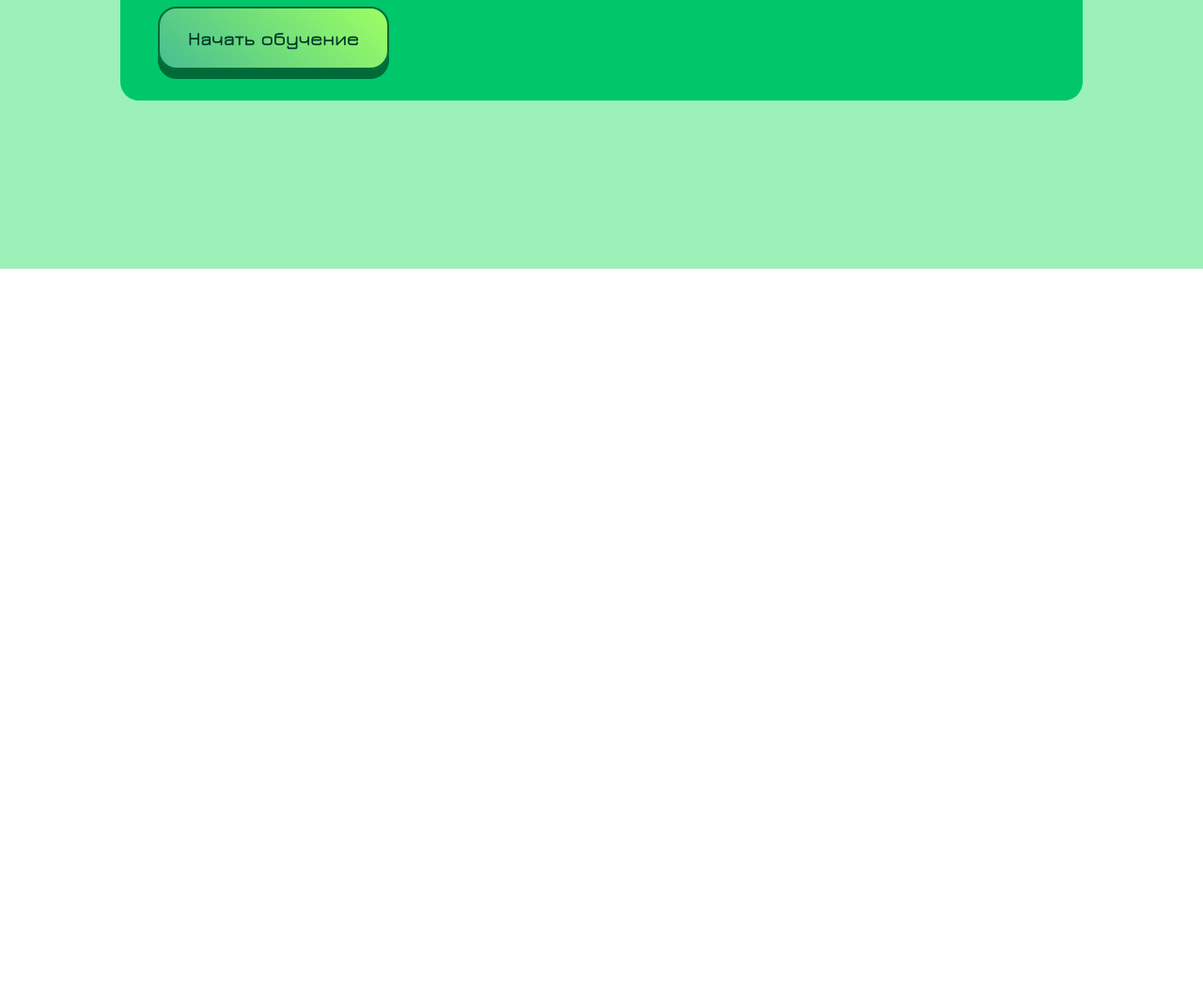
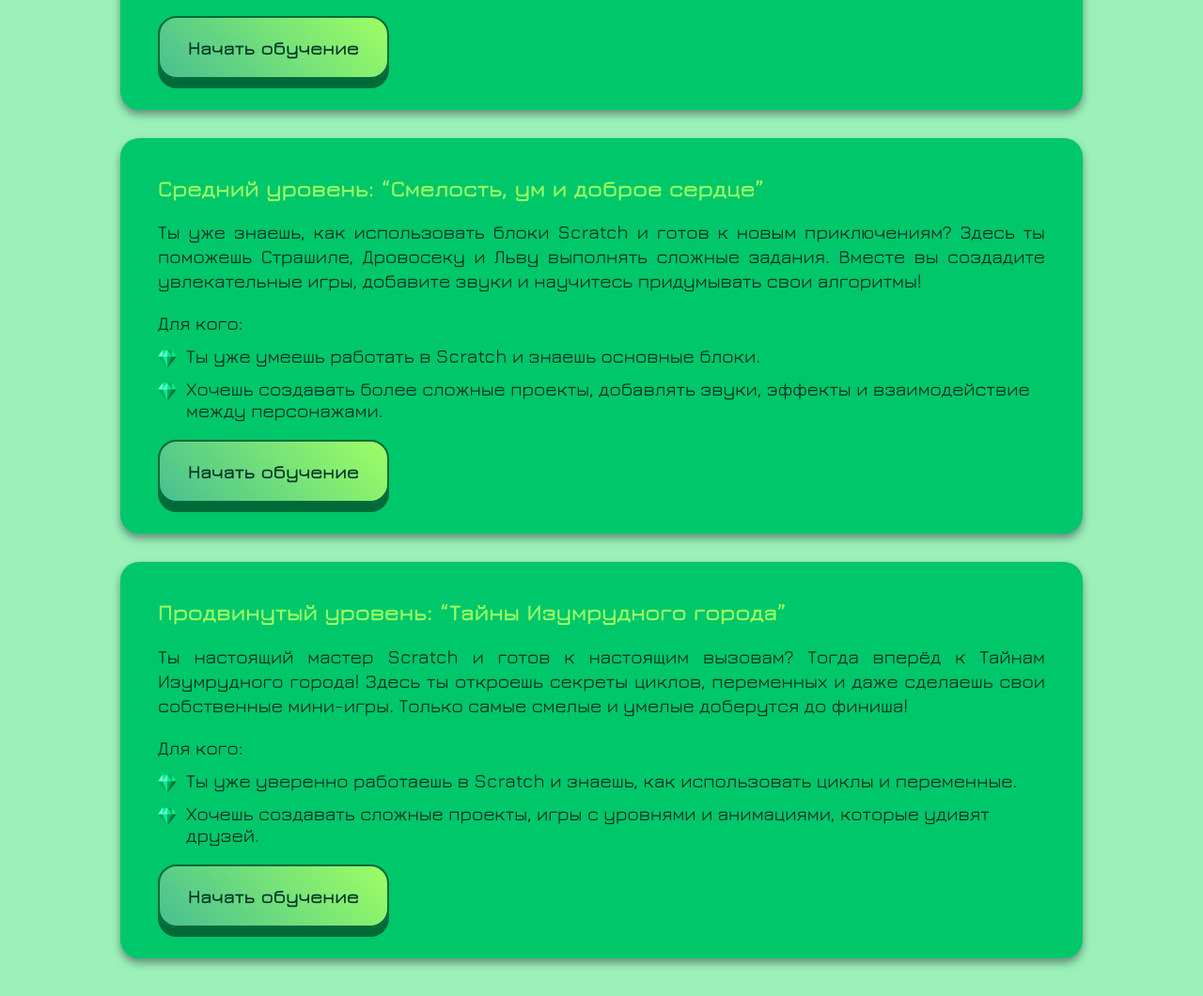
Before and after one commit to Alina-astro/School_for_children, a plain HTML site: page index.html in a window 1280 px wide. Shown: the part 658-1718 px from the top of the page at 94% size. Before the commit the page ends 944 px from the top, so only its background shows below. Drawn offline with nearby package versions, Linux system fonts and the light colour scheme.

Commit message:
block main done

```diff
--- a/assets/styles/style.scss
+++ b/assets/styles/style.scss
@@ -29,6 +29,30 @@ $color-main-text: rgb(0, 53, 39);
   background-clip: text;
   -webkit-background-clip: text;
   -webkit-text-fill-color: transparent;
+}
+%button-link {
+  display: inline-block;
+  text-decoration: none;
+  text-align: center;
+  font-size: 20px;
+  font-weight: 800;
+  color: $color-main-text;
+  padding: 20px 30px;
+  background: linear-gradient(45deg, rgb(72, 191, 145), rgb(157, 255, 100));
+  border: 2px solid rgb(0, 107, 57);
+  border-radius: 20px;
+  box-shadow: 0 10px 0 rgb(0, 107, 57);
+  transition-duration: 0.2s;
+  transition-property: all;
+  cursor: pointer;
+  &:hover {
+    background: linear-gradient(45deg, rgb(157, 255, 100), rgb(72, 191, 145));
+    border-color: rgb(0, 107, 57);
+  }
+  &:active {
+    margin-top: 4px;
+    box-shadow: 0 4px 0 rgba(0, 107, 57, 0.705);
+  }
 }
 
 * {
@@ -81,7 +105,6 @@ body {
       max-width: 1440px;
       margin: 0 auto;
       width: 100%;
-      height: 100vh;
       padding: 10px 10%;
       font-family: "Font-main";
       color: $color-main-text;
@@ -99,12 +122,14 @@ body {
         }
       }
       .grades {
-        margin-top: 30px;
+        margin-top: 40px;
         color: $color-main-text;
         .grade {
+          margin-bottom: 30px;
           padding: 40px;
           border-radius: 20px;
           background-color: $color-block-beginner;
+          box-shadow: 0px 5px 8px 0px rgba(58, 69, 81, 0.553);
           display: flex;
           flex-direction: column;
           gap: 20px;
@@ -119,8 +144,8 @@ body {
             text-align: justify;
           }
           .grade__list {
-            list-style: none; /* Убираем стандартные маркеры */
-            padding-left: 0; /* Убираем отступ слева */
+            list-style: none;
+            padding-left: 0;
             font-size: 20px;
             font-weight: 500;
             li {
@@ -143,36 +168,7 @@ body {
             height: 60px;
             align-content: center;
             a {
-              display: inline-block;
-              text-decoration: none;
-              text-align: center;
-              font-size: 20px;
-              font-weight: 800;
-              color: $color-main-text;
-              padding: 20px 30px;
-              background: linear-gradient(
-                45deg,
-                rgb(72, 191, 145),
-                rgb(157, 255, 100)
-              );
-              border: 2px solid rgb(0, 107, 57);
-              border-radius: 20px;
-              box-shadow: 0 10px 0 rgb(0, 107, 57);
-              transition-duration: 0.2s;
-              transition-property: all;
-              cursor: pointer;
-              &:hover {
-                background: linear-gradient(
-                  45deg,
-                  rgb(157, 255, 100),
-                  rgb(72, 191, 145)
-                );
-                border-color: rgb(0, 107, 57);
-              }
-              &:active {
-                margin-top: 4px;
-                box-shadow: 0 4px 0 rgba(0, 107, 57, 0.705);
-              }
+              @extend %button-link;
             }
           }
         }
--- a/index.html
+++ b/index.html
@@ -46,7 +46,31 @@
                     <div class="button-start"><a href="./pages/Level_beginner/beginner1.html" target="_blank"
                             rel="noopener noreferrer">Начать обучение</a></div>
                 </div>
-
+                <div class="grade">
+                    <h2>Средний уровень: “Смелость, ум и доброе сердце”</h2>
+                    <p class="grade__desc">Ты уже знаешь, как использовать блоки Scratch и готов к новым приключениям?
+                        Здесь ты поможешь Страшиле, Дровосеку и Льву выполнять сложные задания. Вместе вы создадите
+                        увлекательные игры, добавите звуки и научитесь придумывать свои алгоритмы!</p>
+                    <ul class="grade__list">Для кого:
+                        <li>Ты уже умеешь работать в Scratch и знаешь основные блоки.</li>
+                        <li>Хочешь создавать более сложные проекты, добавлять звуки, эффекты и взаимодействие между
+                            персонажами.</li>
+                    </ul>
+                    <div class="button-start"><a href="./pages/Level_intermediate/intermediate1.html" target="_blank"
+                            rel="noopener noreferrer">Начать обучение</a></div>
+                </div>
+                <div class="grade">
+                    <h2>Продвинутый уровень: “Тайны Изумрудного города”</h2>
+                    <p class="grade__desc">Ты настоящий мастер Scratch и готов к настоящим вызовам? Тогда вперёд к
+                        Тайнам Изумрудного города! Здесь ты откроешь секреты циклов, переменных и даже сделаешь свои
+                        собственные мини-игры. Только самые смелые и умелые доберутся до финиша!</p>
+                    <ul class="grade__list">Для кого:
+                        <li>Ты уже уверенно работаешь в Scratch и знаешь, как использовать циклы и переменные.</li>
+                        <li>Хочешь создавать сложные проекты, игры с уровнями и анимациями, которые удивят друзей.</li>
+                    </ul>
+                    <div class="button-start"><a href="./pages/Level_high/high1.html" target="_blank"
+                            rel="noopener noreferrer">Начать обучение</a></div>
+                </div>
             </section>
         </div>
     </main>
```
Also changed, not shown: assets/styles/style.css, 1 other file.
